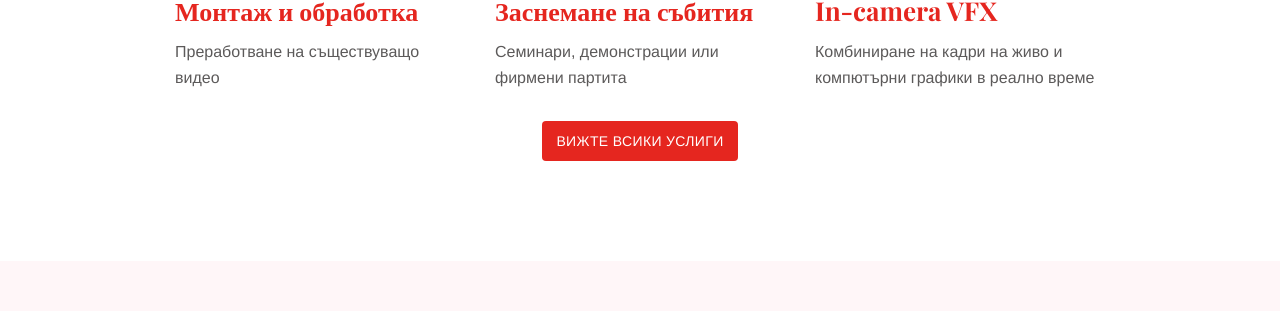
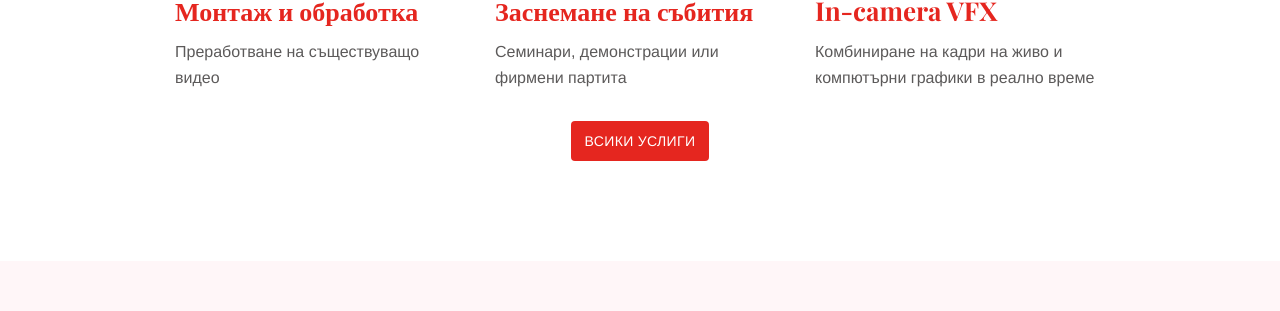
Before and after one commit to almakon/neat-cabbage-64f52, a Jekyll site: the page built from index.md, in a window 1280 px wide. Shown: the part 953-1264 px from the top of the page. Built offline with Jekyll 4.4.1, drawn with Linux system fonts in a browser that asks for light colours.

Commit message:
home.html: changed

```diff
--- a/_layouts/home.html
+++ b/_layouts/home.html
@@ -40,7 +40,7 @@ bodyClass: page-home
     </div>
     <div class="row justify-content-center">
       <div class="col-auto">
-        <a class="button button-primary" href="{{ "services" | relative_url }}">Вижте всики услиги</a>
+        <a class="button button-primary" href="{{ "services" | relative_url }}">Всики услиги</a>
       </div>
     </div>
   </div>
```
